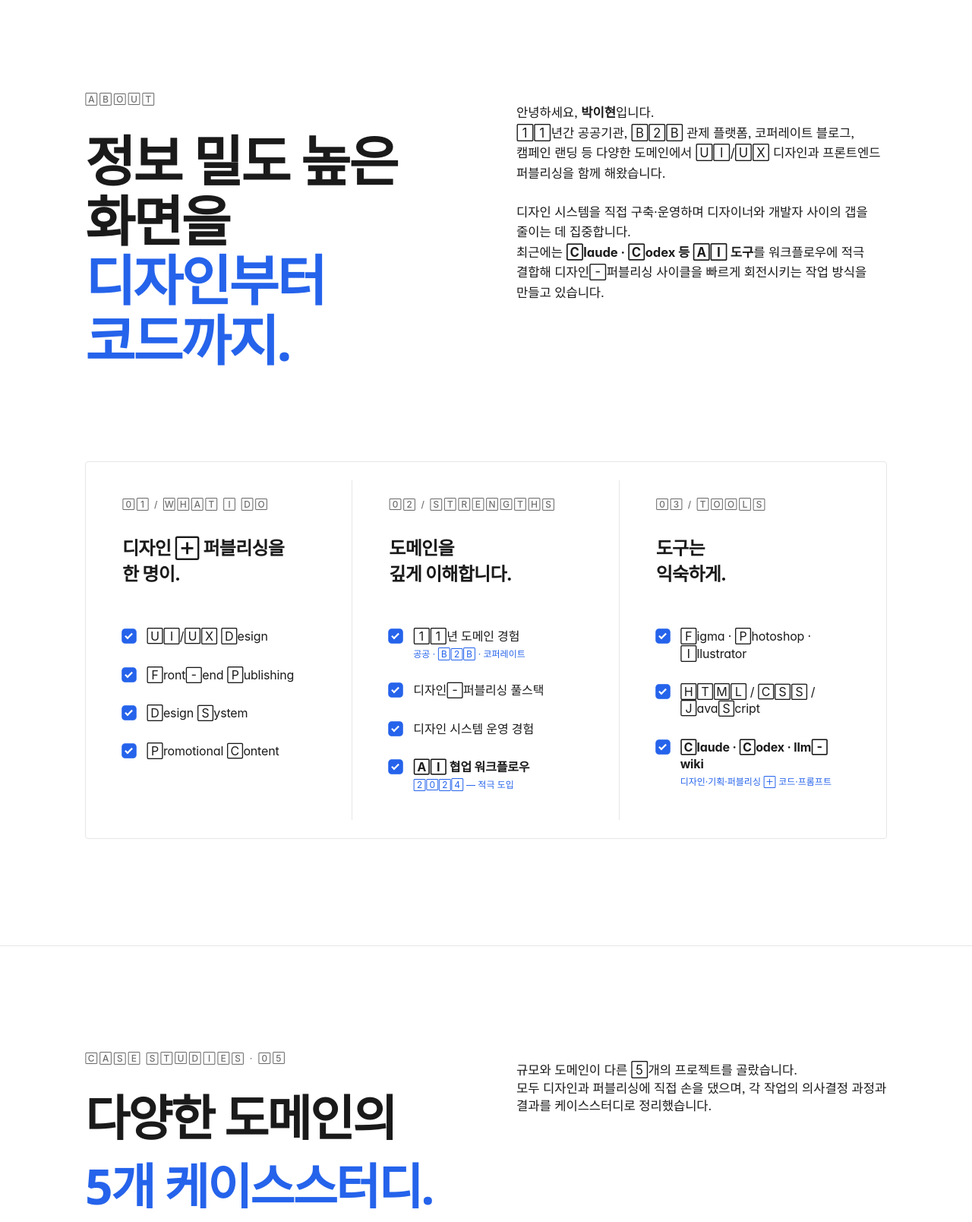
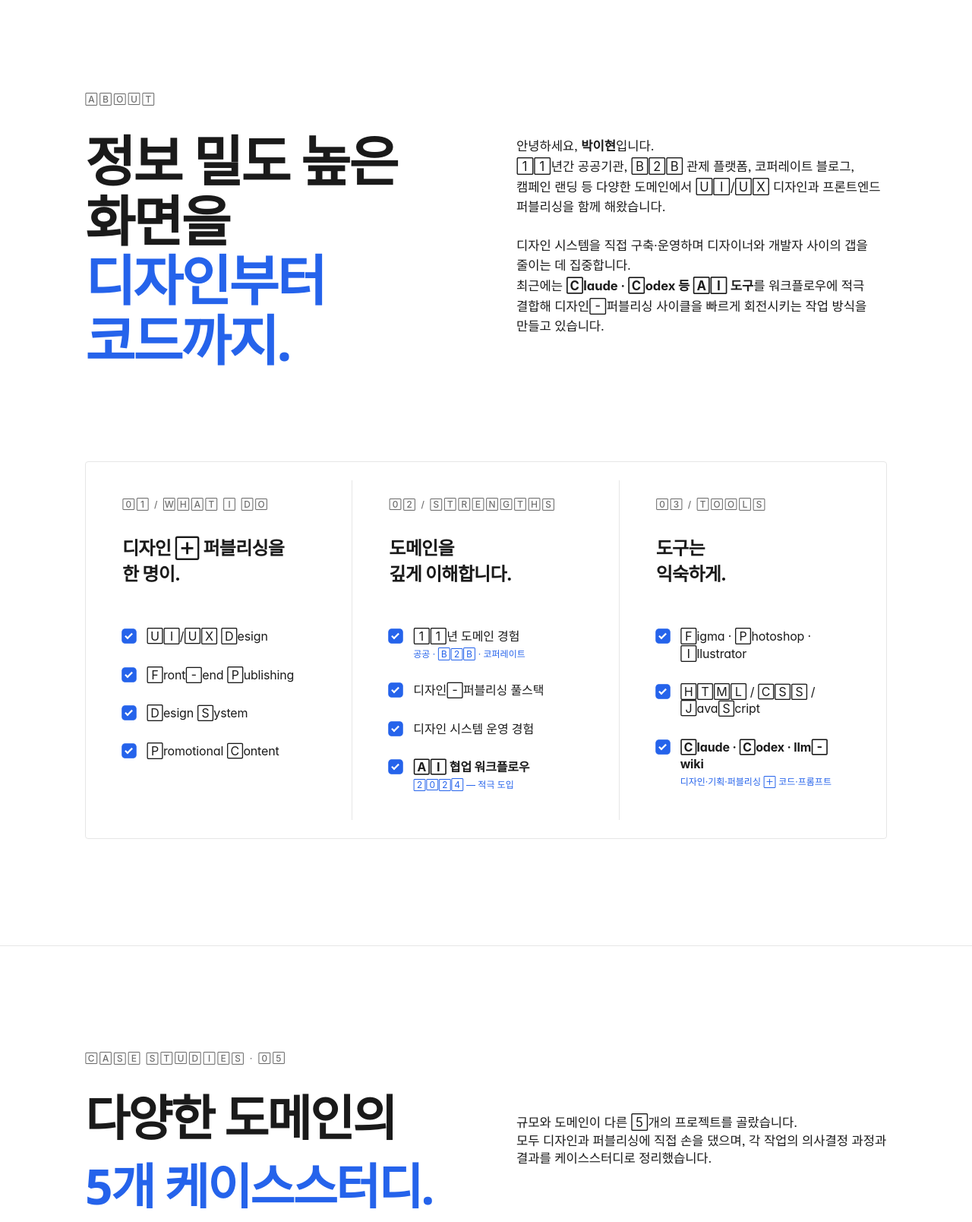
Before and after one commit to yihyun-park/parkyihyun-portfolio, a website: page index.html in a window 1280 px wide. Shown: the part 820-2428 px from the top of the page at 76% size. Drawn offline with Linux system fonts and the light colour scheme; a web font is replaced by a local one.

Commit message:
헤딩 레이아웃 통일 — about_hd / work_hd / arc_hd 수직 중앙 정렬
2-column 헤딩(좌: 라벨+타이틀, 우: 인트로 본문) 레이아웃 3곳에
align-items: center 적용. 큰 타이틀과 작은 인트로 본문이
수직 중앙으로 정렬되어 매거진 헤드라인 톤 강화.

Co-Authored-By: Claude Opus 4.7 (1M context) <noreply@anthropic.com>

```diff
--- a/styles.css
+++ b/styles.css
@@ -517,6 +517,7 @@ body.is_dk .hd_burger .bg_ln { background: #fff; }
 .about_hd {
   display: grid;
   grid-template-columns: 1fr 1fr;
+  align-items: center;
   gap: 80px;
   margin-bottom: 120px;
 }
@@ -657,6 +658,7 @@ body.is_dk .hd_burger .bg_ln { background: #fff; }
 .work_hd {
   display: grid;
   grid-template-columns: 1fr 1fr;
+  align-items: center;
   gap: 80px;
   margin-bottom: 56px;
 }
@@ -869,6 +871,7 @@ body.is_dk .hd_burger .bg_ln { background: #fff; }
 .arc_hd {
   display: grid;
   grid-template-columns: 1fr 1fr;
+  align-items: center;
   gap: 80px;
   margin-bottom: 48px;
 }
```
